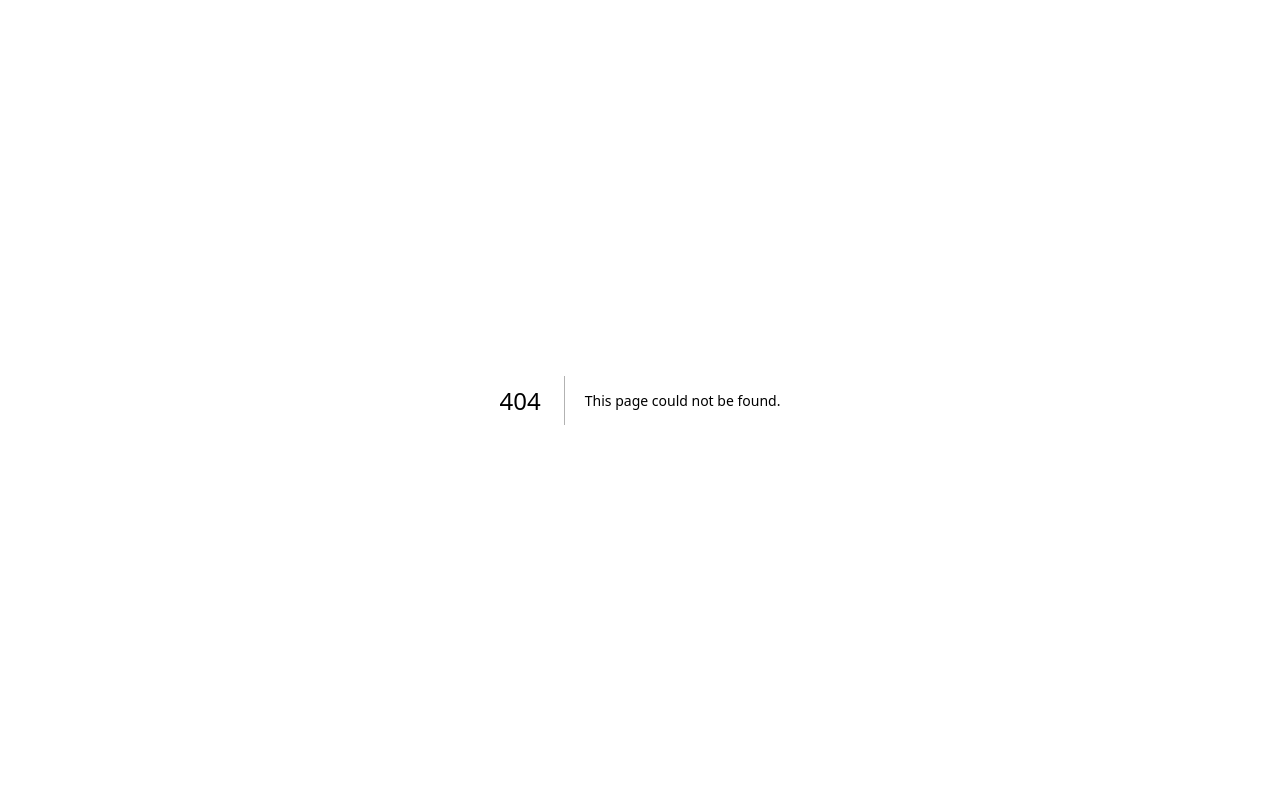
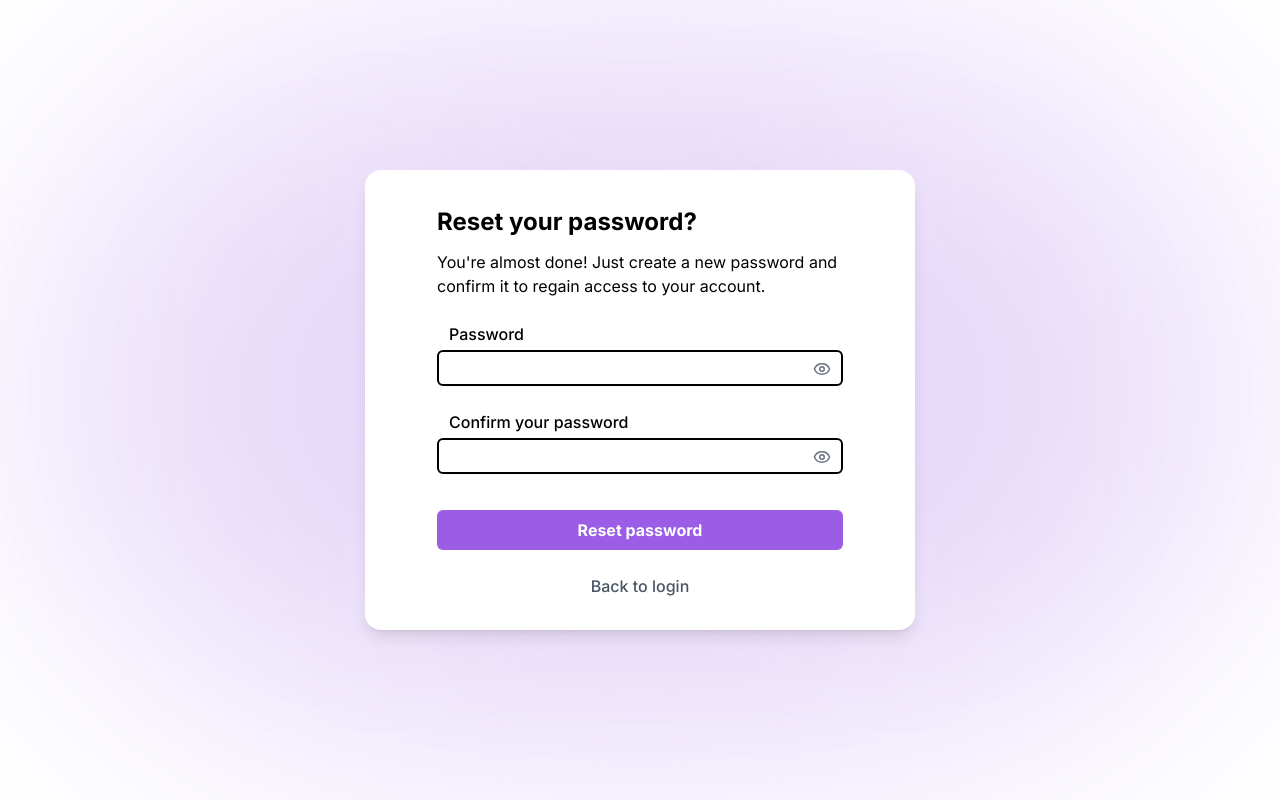
Before and after one commit to AzzOu3108/CodeMind, a Next.js app in the folder frontend/: page /auth/reset-password in a window 1280 px wide. Before the commit this address had no page. Built offline with nearby package versions, Linux system fonts and the light colour scheme.

Commit message:
complit the forget password page + reset password page

```diff
--- a/frontend/app/auth/forget-password/ForgetPassForm.tsx
+++ b/frontend/app/auth/forget-password/ForgetPassForm.tsx
@@ -1,3 +1,4 @@
+"use client"
 import AuthInputs from '@/app/components/ui/AuthInputs'
 import Link from 'next/link'
 import React, { useState } from 'react'
@@ -32,11 +33,13 @@ export default function ForgetPassForm() {
   }
 
   return (
-    <form className='flex flex-col space-y-6'>
+    <form onSubmit={handleSubmit} className='flex flex-col space-y-6'>
         <AuthInputs
         label='Email'
         id='email'
         name='email'
+        value={formData.email}
+        onChange={handleChange}
         placeholder="JhonDoe@gmail.com"
         required
         />
--- a/frontend/app/auth/forget-password/page.tsx
+++ b/frontend/app/auth/forget-password/page.tsx
@@ -8,6 +8,7 @@ export default function page() {
       <PasswordCard
        title='Forgot password?'
        text= {`No worries, we'll send you rest instructions.`}
+       variant='default'
        >
         <ForgetPassForm/>
       </PasswordCard>
--- a/frontend/app/auth/layout.tsx
+++ b/frontend/app/auth/layout.tsx
@@ -1,5 +1,6 @@
 import React, { ReactNode } from 'react'
 import BlurBackground from '../components/ui/BlurBackground';
+import { Toaster } from 'sonner';
 
 interface AuthlayoutProps {
     children: ReactNode,
@@ -9,6 +10,7 @@ const AuthLayout = ({children}: AuthlayoutProps) =>{
     return(
         <section className='relative w-full h-screen flex justify-center items-center overflow-hidden'>
             <BlurBackground className='translate-y-28'/>
+            <Toaster richColors position='top-center' />
             {children}
         </section>
     )
--- a/frontend/app/auth/login/LoginForm.tsx
+++ b/frontend/app/auth/login/LoginForm.tsx
@@ -4,11 +4,11 @@ import AuthInputs from '@/app/components/ui/AuthInputs'
 import { Eye, EyeOff } from 'lucide-react'
 import Link from 'next/link'
 import React, { useState } from 'react'
+import { toast } from 'sonner'
 
 export default function LoginForm() {
   const [formData, setFormData] = useState({ email: "", password: "", rememberMe: false })
-  const [message, setMessage] = useState<string | null>(null)
-  const [error, setError] = useState<string | null>(null)
+
   const [showPassword, setShowPassword] = useState(false)
 
   const handleChange = (e: React.ChangeEvent<HTMLInputElement>) => {
@@ -18,8 +18,6 @@ export default function LoginForm() {
 
   const handleSubmit = async (e: React.FormEvent) => {
     e.preventDefault()
-    setMessage(null)
-    setError(null)
     try {
       const response = await fetch("", { // TODO: login endpoint
         method: "POST",
@@ -28,20 +26,17 @@ export default function LoginForm() {
       })
       if (!response.ok) {
         const errorData = await response.json()
-        setError(errorData.message || "Login failed. Please try again.")
+        toast.error(errorData.message || "Login failed. Please try again.")
       } else {
-        setMessage("Login successful!")
+        toast.success("Login successful!")
       }
     } catch (err) {
-      setError("An error occurred. Please try again.")
+      toast.error("An error occurred. Please try again.")
     }
   }
 
   return (
     <form onSubmit={handleSubmit} className="flex flex-col translate-y-7 gap-4 w-full max-w-md">
-      {message && <div className="text-green-600 font-medium">{message}</div>}
-      {error && <div className="text-red-600 font-medium">{error}</div>}
-
       <AuthInputs
         label="Email"
         id="email"
--- /dev/null
+++ b/frontend/app/auth/reset-password/ResetPassForm.tsx
@@ -0,0 +1,107 @@
+"use client"
+import AuthInputs from '@/app/components/ui/AuthInputs'
+import { Eye, EyeOff } from 'lucide-react'
+import Link from 'next/link'
+import React, { useState } from 'react'
+import { toast } from 'sonner'
+
+export default function ResetPassForm() {
+
+  const [formData, setFormData] = useState({
+    password: "",
+    confirmPassword: ""
+  })
+
+  const [showPassword, setShowPassword] = useState(false)
+  const [showConfirmPassword, setShowConfirmPassword] = useState(false)
+
+  const handleChange = (e: React.ChangeEvent<HTMLInputElement>) => {
+    setFormData({ ...formData, [e.target.name]: e.target.value })
+  }
+
+  const handleSubmit = async (e: React.FormEvent) => {
+    e.preventDefault()
+
+    if (formData.password !== formData.confirmPassword) {
+      toast.error("Passwords do not match.")
+      return
+    }
+
+    try {
+      const response = await fetch("", { // TODO: reset password endpoint
+        method: "POST",
+        headers: { "Content-Type": "application/json" },
+        body: JSON.stringify({ password: formData.password }),
+      })
+
+      if (!response.ok) {
+        const errorData = await response.json()
+        toast.error(errorData.message || "Invalid password. Please try again.")
+      } else {
+        toast.success("Password changed successfully. Login again.")
+        setFormData({ password: "", confirmPassword: "" })
+      }
+
+    } catch (err) {
+      toast.error("An unexpected error occurred. Please try again.")
+    }
+  }
+
+  return (
+    <form onSubmit={handleSubmit} className='flex flex-col space-y-6'>
+
+      <div className='relative w-full'>
+        <AuthInputs
+          label='Password'
+          type={showPassword ? "text" : "password"}
+          id='password'
+          name='password'
+          value={formData.password}
+          onChange={handleChange}
+          required
+        />
+        <button
+          type='button'
+          onClick={() => setShowPassword(!showPassword)}
+          className='absolute right-3 top-[73%] -translate-y-1/2 text-gray-500 hover:text-gray-700'
+        >
+          {showPassword ? <EyeOff size={18} /> : <Eye size={18} />}
+        </button>
+      </div>
+
+      <div className='relative w-full'>
+        <AuthInputs
+          label='Confirm your password'
+          type={showConfirmPassword ? "text" : "password"}
+          id='confirmPassword'
+          name='confirmPassword'
+          value={formData.confirmPassword}
+          onChange={handleChange}
+          required
+        />
+        <button
+          type='button'
+          onClick={() => setShowConfirmPassword(!showConfirmPassword)}
+          className='absolute right-3 top-[73%] -translate-y-1/2 text-gray-500 hover:text-gray-700'
+        >
+          {showConfirmPassword ? <EyeOff size={18} /> : <Eye size={18} />}
+        </button>
+      </div>
+
+      <button
+        type="submit"
+        className="mt-3 w-full bg-primary text-white font-semibold py-2 rounded-md hover:bg-primary/90 transition-colors cursor-pointer"
+      >
+        Reset password
+      </button>
+
+      <Link
+        href="/auth/login"
+        className='text-center text-gray-600 hover:text-gray-700 transition-colors font-medium'
+      >
+        Back to login
+      </Link>
+
+    </form>
+  )
+}
--- /dev/null
+++ b/frontend/app/auth/reset-password/page.tsx
@@ -0,0 +1,17 @@
+import React from 'react'
+import PasswordCard from '@/app/components/cards/PasswordCard'
+import ResetPassForm from './ResetPassForm'
+
+export default function page() {
+  return (
+    <div className='flex justify-center items-center min-h-screen'>
+          <PasswordCard
+           title='Reset your password?'
+           text= {`You're almost done! Just create a new password and confirm it to regain access to your account.`}
+           variant='compact'
+           >
+            <ResetPassForm/>
+          </PasswordCard>
+        </div>
+  )
+}
--- a/frontend/app/auth/rest-password/RestPassForm.tsx
+++ /dev/null
@@ -1,7 +0,0 @@
-import React from 'react'
-
-export default function RestPassForm() {
-  return (
-    <div>RestPassForm</div>
-  )
-}
--- a/frontend/app/auth/rest-password/page.tsx
+++ /dev/null
@@ -1,7 +0,0 @@
-import React from 'react'
-
-export default function page() {
-  return (
-    <div>page</div>
-  )
-}
--- a/frontend/app/auth/signup/SignupForm.tsx
+++ b/frontend/app/auth/signup/SignupForm.tsx
@@ -5,6 +5,7 @@ import Link from "next/link"
 import React, { useState } from "react"
 import { Eye, EyeOff } from "lucide-react"
 import AuthInputs from "@/app/components/ui/AuthInputs"
+import { toast } from "sonner"
 
 export default function SignupForm() {
   const [formData, setFormData] = useState({
@@ -13,8 +14,7 @@ export default function SignupForm() {
     password: "",
     rememberMe: false,
   })
-  const [message, setMessage] = useState<string | null>(null)
-  const [error, setError] = useState<string | null>(null)
+
   const [showPassword, setShowPassword] = useState(false)
 
   const handleChange = (e: React.ChangeEvent<HTMLInputElement>) => {
@@ -27,31 +27,32 @@ export default function SignupForm() {
 
   const handleSubmit = async (e: React.FormEvent) => {
     e.preventDefault()
-    setMessage(null)
-    setError(null)
     try {
-      const response = await fetch("", { // TODO: endpoint here
+      const response = await fetch("", {
         method: "POST",
         headers: { "Content-Type": "application/json" },
         body: JSON.stringify(formData),
       })
+
       if (!response.ok) {
         const errorData = await response.json()
-        setError(errorData.message || "Signup failed. Please try again.")
+        toast.error(errorData.message || "Signup failed. Please try again.")
       } else {
-        setMessage("Signup successful!")
-        setFormData({ fullName: "", email: "", password: "", rememberMe: false })
+        toast.success("Signup successful!")
+        setFormData({
+          fullName: "",
+          email: "",
+          password: "",
+          rememberMe: false,
+        })
       }
     } catch (err) {
-      setError("An error occurred. Please try again.")
+      toast.error("An unexpected error occurred. Please try again.")
     }
   }
 
   return (
     <form onSubmit={handleSubmit} className="flex flex-col gap-4 w-full max-w-md">
-      {message && <div className="text-green-600 font-medium">{message}</div>}
-      {error && <div className="text-red-600 font-medium">{error}</div>}
-
       <AuthInputs
         label="Full name"
         id="fullName"
--- a/frontend/app/components/cards/PasswordCard.tsx
+++ b/frontend/app/components/cards/PasswordCard.tsx
@@ -3,15 +3,22 @@ import React from 'react'
 export default function PasswordCard({
     title,
     text,
-    children
+    children,
+    variant
 }:{
     title: string;
     text: string;
-    children: React.ReactNode
+    children: React.ReactNode;
+    variant?: "default" | "compact";
 }
 ) {
   return (
-    <div  className='flex flex-col items-start bg-white backdrop-blur-md shadow-lg py-5 px-18 rounded-2xl w-[550px] min-h-[400px]'>
+    <div className=''>
+    <div  className={
+        variant === "default"
+        ? 'flex flex-col items-start bg-white backdrop-blur-md shadow-lg py-5 px-18 rounded-2xl w-[550px] min-h-[400px]'
+        : 'flex flex-col items-start bg-white backdrop-blur-md shadow-lg px-18 rounded-2xl w-[550px] min-h-[460px]'
+    }>
         <div className='flex flex-col mt-9 mb-6 space-y-3'>
             <h2 className='text-2xl font-semibold'>{title}</h2>
             <p className='font-normal'>{text}</p>
@@ -20,5 +27,6 @@ export default function PasswordCard({
             {children}
         </div>
     </div>
+    </div>
   )
 }
```
